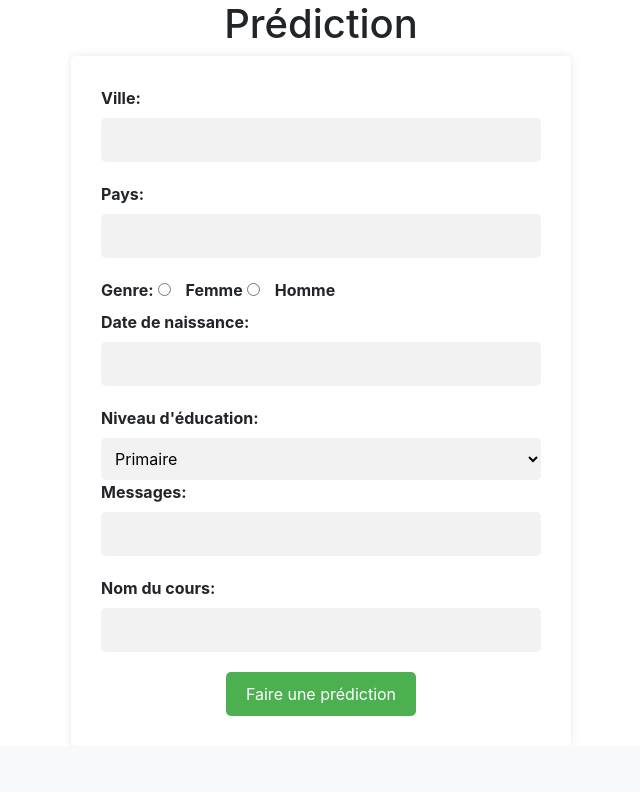
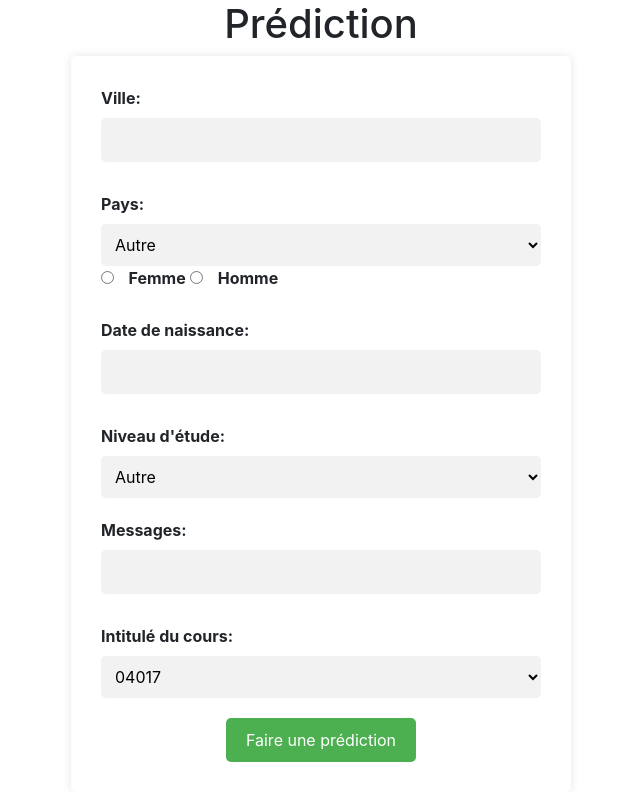
Before and after one commit to Lorenzo1208/MOOC, a Flask app: page /prediction in a window 1280 px wide. Shown: the part 56-848 px from the top of the page, without its empty margins (319-959 px from the left). Before the commit the page ends 772 px from the top, so only its background shows below. Run offline with Flask 3, Linux system fonts and the light colour scheme; parts of the project's set-up code (start-up, migrations or seed data) failed here and were passed over; some libraries are stand-ins or nearby versions.

Commit message:
menus déroulants pays educ cours

```diff
--- a/app/templates/prediction.html
+++ b/app/templates/prediction.html
@@ -82,40 +82,83 @@
 
 
     <form method="POST" action="/prediction">
-        <div>
+        <div style="margin-bottom: 10px;">
             <label for="ville">Ville:</label>
             <input type="text" id="ville" name="ville">
         </div>
-        <div>
+        <div style="margin-bottom: 20px;">
             <label for="pays">Pays:</label>
-            <input type="text" id="pays" name="pays">
+            <select id="pays" name="pays">
+                <option value="Autre">Autre</option>
+                <option value="AD">Andorre</option>
+                <option value="AU">Australie</option>
+                <option value="BE">Belgique</option>
+                <option value="BJ">Bénin</option>
+                <option value="CA">Canada</option>
+                <option value="CD">République Démocratique du Congo</option>
+                <option value="CH">Suisse</option>
+                <option value="CI">Côte d'Ivoire</option>
+                <option value="CM">Cameroun</option>
+                <option value="CN">Chine</option>
+                <option value="CO">Colombie</option>
+                <option value="CR">Costa Rica</option>
+                <option value="DZ">Algérie</option>
+                <option value="AE">Émirats Arabes Unis</option>
+                <option value="FR">France</option>
+                <option value="GA">Gabon</option>
+                <option value="GP">Guadeloupe</option>
+                <option value="IE">Irlande</option>
+                <option value="ID">Indonésie</option>
+                <option value="MA">Maroc</option>
+                <option value="MG">Madagascar</option>
+                <option value="ML">Mali</option>
+                <option value="MQ">Martinique</option>
+                <option value="MR">Mauritanie</option>
+                <option value="PF">Polynésie française</option>
+                <option value="RE">Réunion</option>
+                <option value="RU">Russie</option>
+                <option value="SG">Singapour</option>
+                <option value="SN">Sénégal</option>
+                <option value="TG">Togo</option>
+                <option value="TH">Thaïlande</option>
+                <option value="TN">Tunisie</option>
         </div>
-        <div>
-            <label for="genre">Genre:</label>
+        <div style="margin-bottom: 20px;">
+            <label for="genre">Genre:/label>
             <input type="radio" id="genre-femme" name="genre" value="f">
             <label for="genre-femme">Femme</label>
             <input type="radio" id="genre-homme" name="genre" value="m">
             <label for="genre-homme">Homme</label>
         </div>
-        <div>
+        <div style="margin-bottom: 10px;">
             <label for="date_naissance">Date de naissance:</label>
             <input type="text" id="date_naissance" name="date_naissance">
         </div>
-        <div>
-            <label for="niveau_education">Niveau d'éducation:</label>
+        <div style="margin-bottom: 20px;">
+            <label for="niveau_education">Niveau d'étude:</label>
             <select id="niveau_education" name="niveau_education">
-                <option value="other">Primaire</option>
-                <option value="secondaire">Secondaire</option>
-                <option value="universitaire">Universitaire</option>
+                <option value="other">Autre</option>
+                <option value="none">Aucun</option>
+                <option value="el">École primaire</option>
+                <option value="jhs">Collège (Brevet)</option>
+                <option value="hs">Lycée (Bac)</option>
+                <option value="d">DUT, BTS</option>
+                <option value="b">Licence (Bac +3)</option>
+                <option value="m">Master (Bac +5)</option>
+                <option value="p">Doctorat (Bac +8 ou supérieur)</option>
             </select>
         </div>
-        <div>
+        <div style="margin-bottom: 10px;">
             <label for="messages">Messages:</label>
             <input type="text" id="messages" name="messages">
         </div>
-        <div>
-            <label for="course_id">Nom du cours:</label>
-            <input type="text" id="course_id" name="course_id">
+        <div style="margin-bottom: 20px;">
+            <label for="course_id">Intitulé du cours:</label>
+            <select id="course_id" name="course_id">
+                <option value="04017">04017</option>
+                <option value="04018">04018</option>
+                <option value="04006">04006</option>
+            </select>
         </div>
         <button type="submit">Faire une prédiction</button>
     </form>
```
